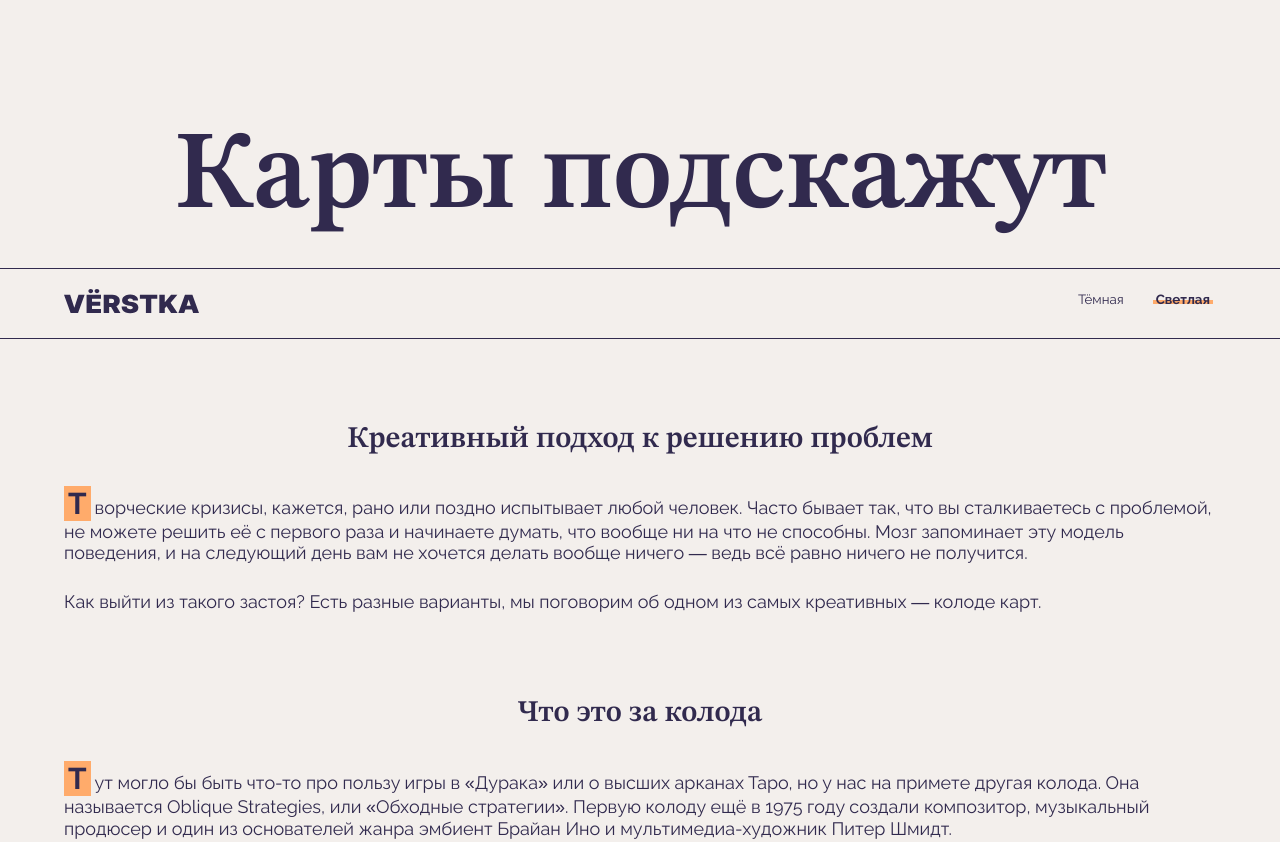
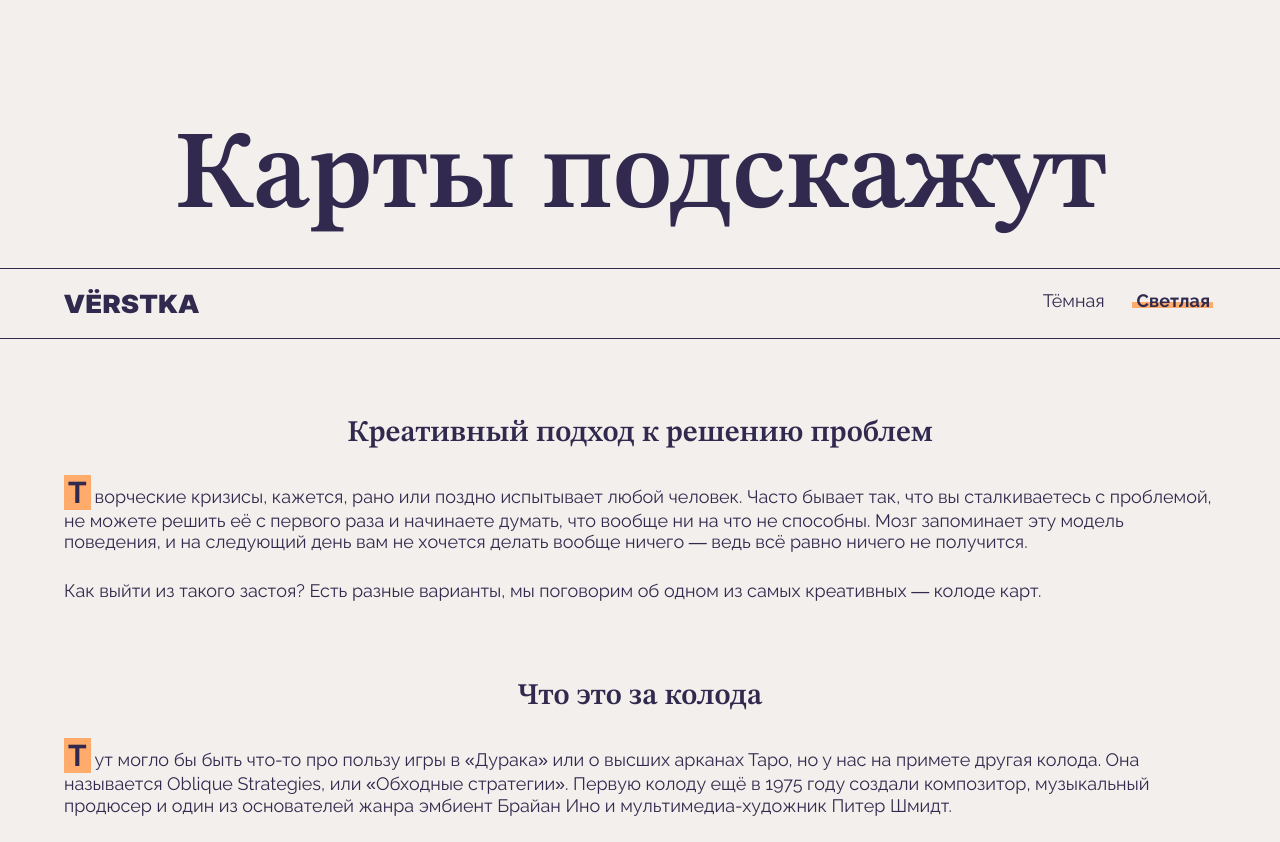
Before and after one commit to DronDenis/karty-podskazhut, a plain HTML site: page index.html in a window 1280 px wide. Shown: the top 842 px of the page. Drawn offline with Linux system fonts and the light colour scheme.

Commit message:
скорректировать соответствия макета

```diff
--- a/styles/style.css
+++ b/styles/style.css
@@ -76,6 +76,8 @@ figure {
   justify-content: space-between;
   padding-block-start: 20px;
   padding-block-end: 20px;
+  padding-inline-start: 5vw;
+  padding-inline-end: 5vw;
 }
 
 .header__theme-toggler {
@@ -97,6 +99,7 @@ figure {
   font-family: inherit;
   color: currentColor;
   cursor: pointer;
+  font-size: 18px;
   background-color: transparent;
 }
 
@@ -134,8 +137,8 @@ figure {
 }
 
 .content__title {
-  margin-block-start: 7%;
-  margin-block-end: 2.5%;
+  margin-block-start: 6.5%;
+  margin-block-end: 2%;
   font-size: 30px;
   line-height: normal;
 }
```
